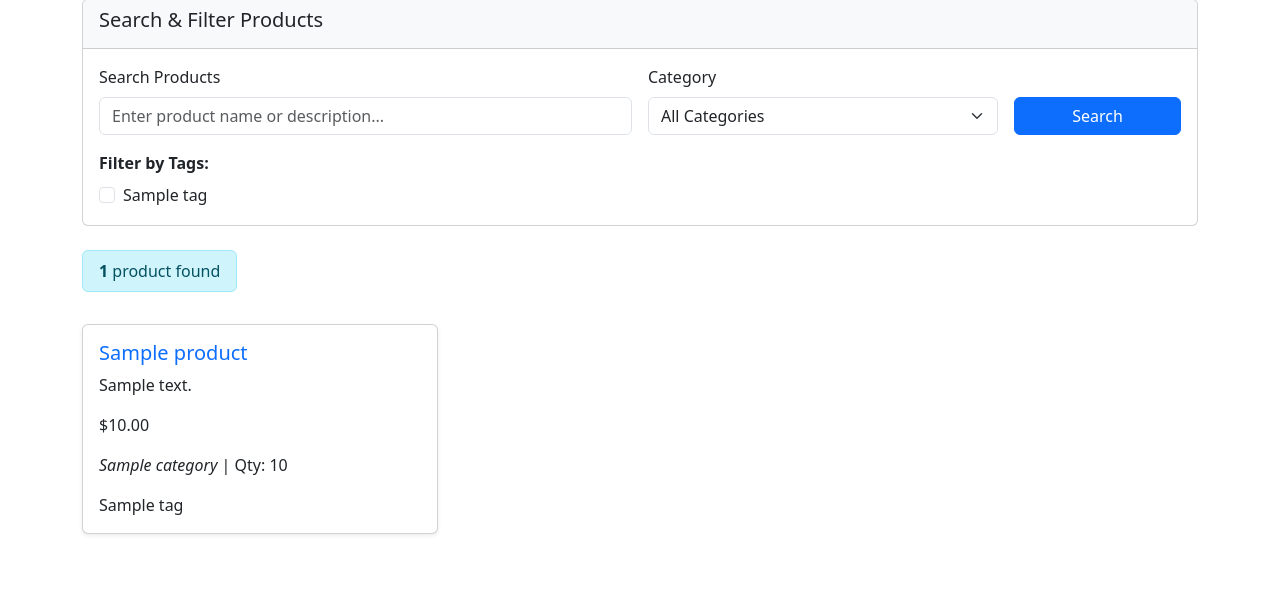
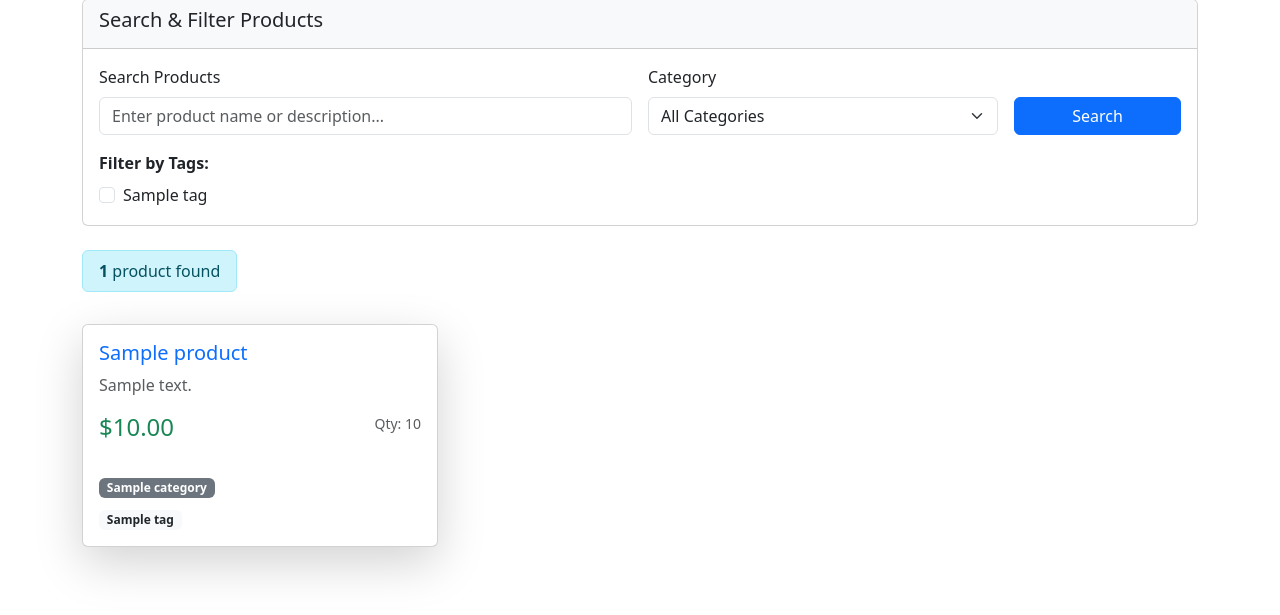
Before and after one commit to aaron-s-kim/product-manager, a Django app: page / in a window 1280 px wide. Shown: the part 92-707 px from the top of the page. Run offline with Django 5.2, Linux system fonts and the light colour scheme; tables that the repository leaves empty hold one stand-in row (values such as "Sample post").

Commit message:
additional styling for product card

```diff
--- a/products/templates/products/product_list.html
+++ b/products/templates/products/product_list.html
@@ -70,25 +70,38 @@
         <div class="row">
             {% for product in products %}
             <div class="col-lg-4 col-md-6 mb-4">
-                <div class="card h-100 shadow-sm">
+                <div class="card h-100 shadow-lg">
+
                     <div class="card-body d-flex flex-column">
                         <h5 class="card-title text-primary">{{ product.name }}</h5>
-                        <p class="card-text">{{ product.description }}</p>
-                        <p class="price">${{ product.price }}</p>
-                        <p><em>{{ product.category.name }}</em> | Qty: {{ product.quantity }}</p>
-                        <div class="tags">
-                            {% for tag in product.tags.all %}
-                                <span class="tag">{{ tag.name }}</span>
-                            {% empty %}
-                                <span style="color: #666;"><em>No tags</em></span>
-                            {% endfor %}
+                        <p class="card-text text-muted flex-grow-1">{{ product.description }}</p>
+                        <div class="mt-auto">
+                            <div class="d-flex justify-content-between mb-4">
+                                <span class="h4 text-success">${{ product.price }}</span>
+                                <small class="text-muted">Qty: {{ product.quantity }}</small>
+                            </div>
+                            <div class="mb-2">
+                                <span class="badge bg-secondary">{{ product.category.name }}</span>
+                            </div>
+                            <div class="tags">
+                                {% for tag in product.tags.all %}
+                                    <span class="badge bg-light text-dark">{{ tag.name }}</span>
+                                {% empty %}
+                                    <small class="text-muted fst-italic">No tags</small>
+                                {% endfor %}
+                            </div>
                         </div>
                     </div>
+
                 </div>
             </div>
 
             {% empty %}
-                <p>No products found.</p>
+                <div class="col-12">
+                    <div class="alert alert-warning text-center">
+                        <h4 class="alert-heading">No Products Found</h4>
+                    </div>
+                </div>
             {% endfor %}
         </div>
     </div>
```
